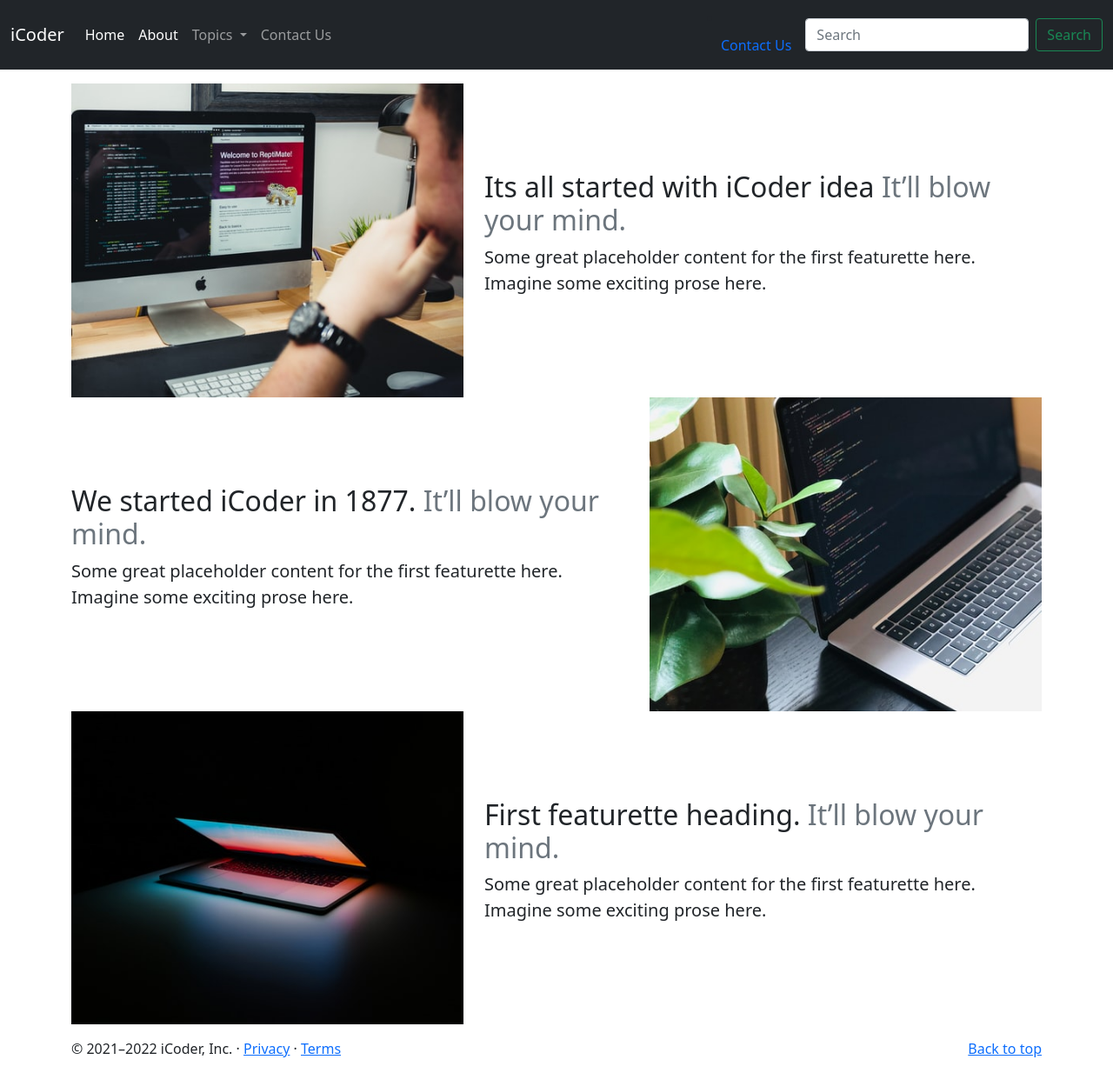
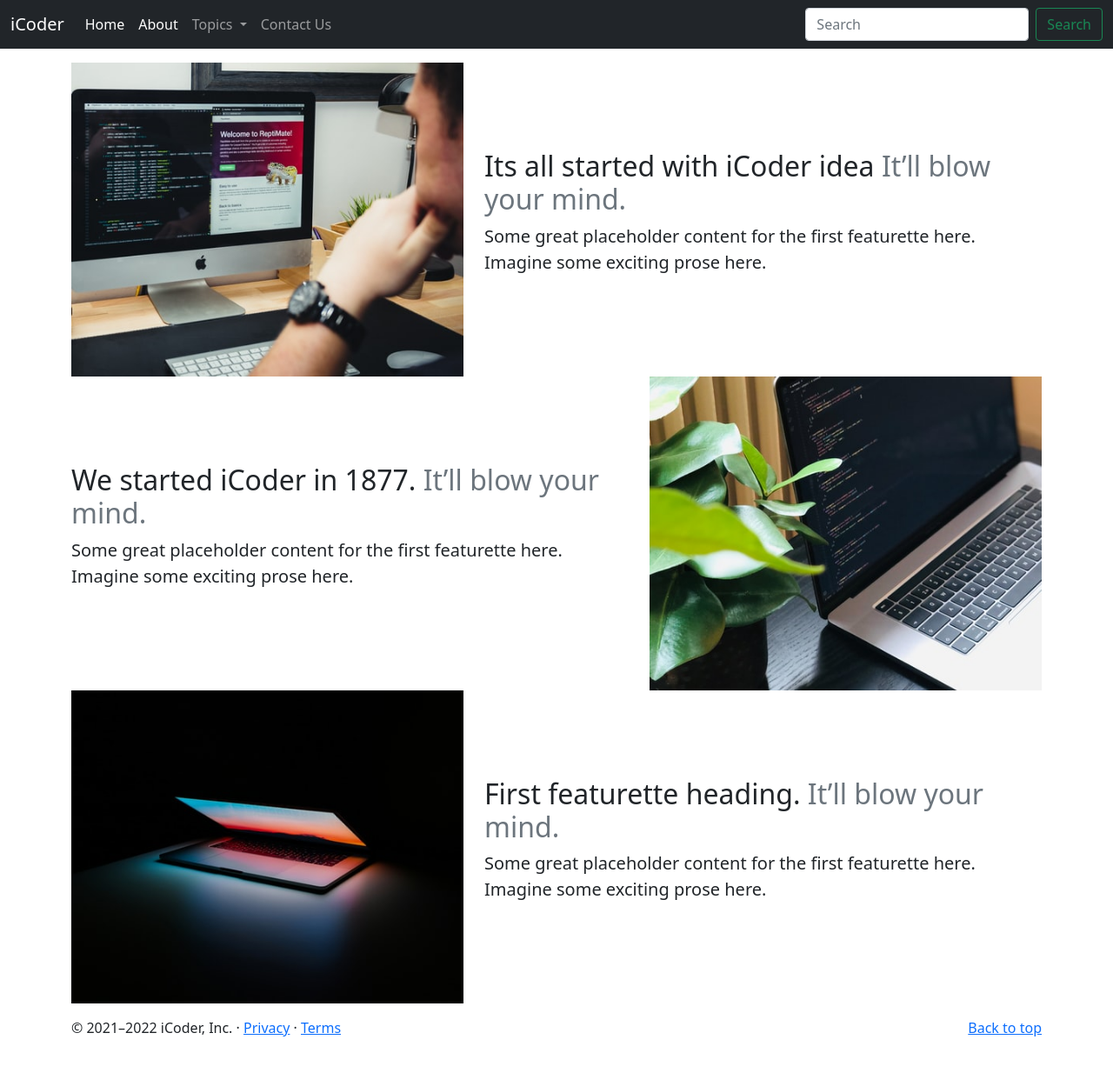
Before and after one commit to vkumar1824/virenbootstraps, a Jekyll site: the page about.html, which Jekyll copies as it is, in a window 1280 px wide. Shown: the whole page at 87% size. Built offline with Jekyll 4.4.1, drawn with Linux system fonts in a browser that asks for light colours; after the commit the page ends 1210 px from its top, so only the background shows below that.

Commit message:
Update about.html

```diff
--- a/about.html
+++ b/about.html
@@ -48,10 +48,6 @@
               </li>
             </ul>
             </li>
-            <li class="nav-item">
-                <a class="nav-link" href="/iCoderBootstraps/contact.html">Contact Us</a>
-              </li>
-            </ul>
             <form class="d-flex">
               <input class="form-control me-2" type="search" placeholder="Search" aria-label="Search">
               <button class="btn btn-outline-success" type="submit">Search</button>
```
